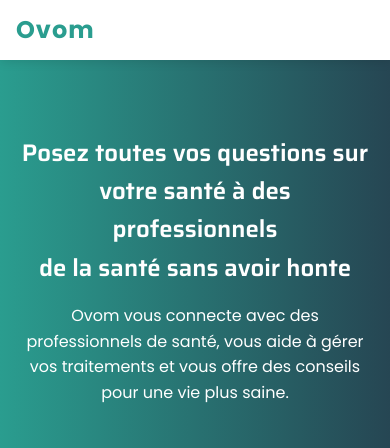
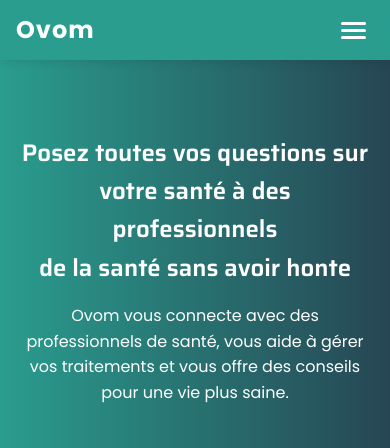
Before and after one commit to Lunkht/Ovom, a website: page index.html in a window 390 px wide. Shown: the top 448 px of the page. Drawn offline with Linux system fonts and the light colour scheme; no server answers; a web font is replaced by a local one.

Commit message:
feat: Update header background to teal and logo color to white.

```diff
--- a/css/style.css
+++ b/css/style.css
@@ -1247,8 +1247,8 @@
         height: 60px;
         /* Fixed height */
         position: fixed;
-        background: white;
-        /* Ensure bg is white */
+        background: #2a9d8f;
+        /* Restore user's preferred teal color */
         z-index: 1000;
         box-shadow: 0 2px 10px rgba(0, 0, 0, 0.1);
     }
@@ -1271,7 +1271,8 @@
         font-size: 1.5rem;
         /* Readable size */
         white-space: nowrap;
-        color: var(--primary-color);
+        color: white;
+        /* Ensure logo is white on teal bg */
         z-index: 1002;
         /* Above menu if needed */
         position: relative;
```
